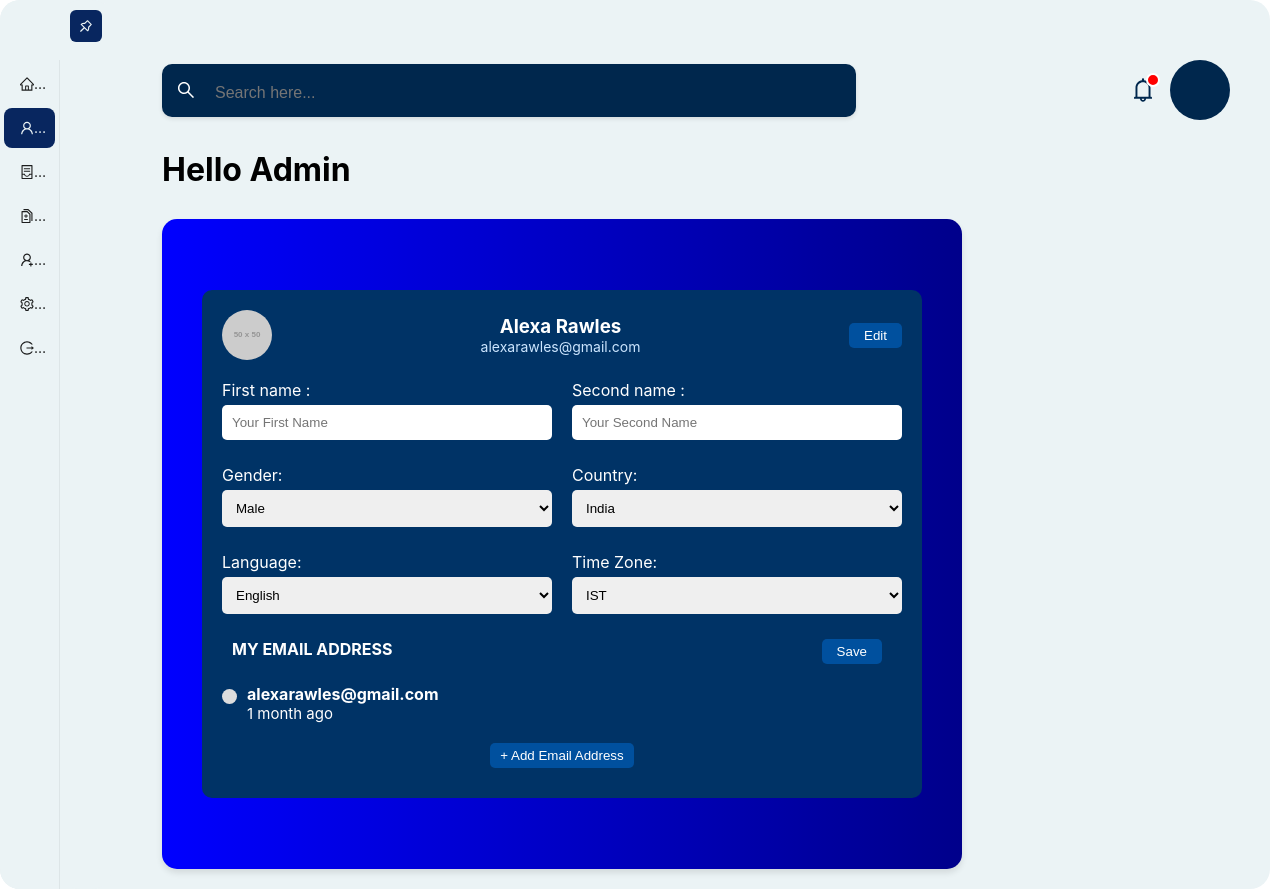
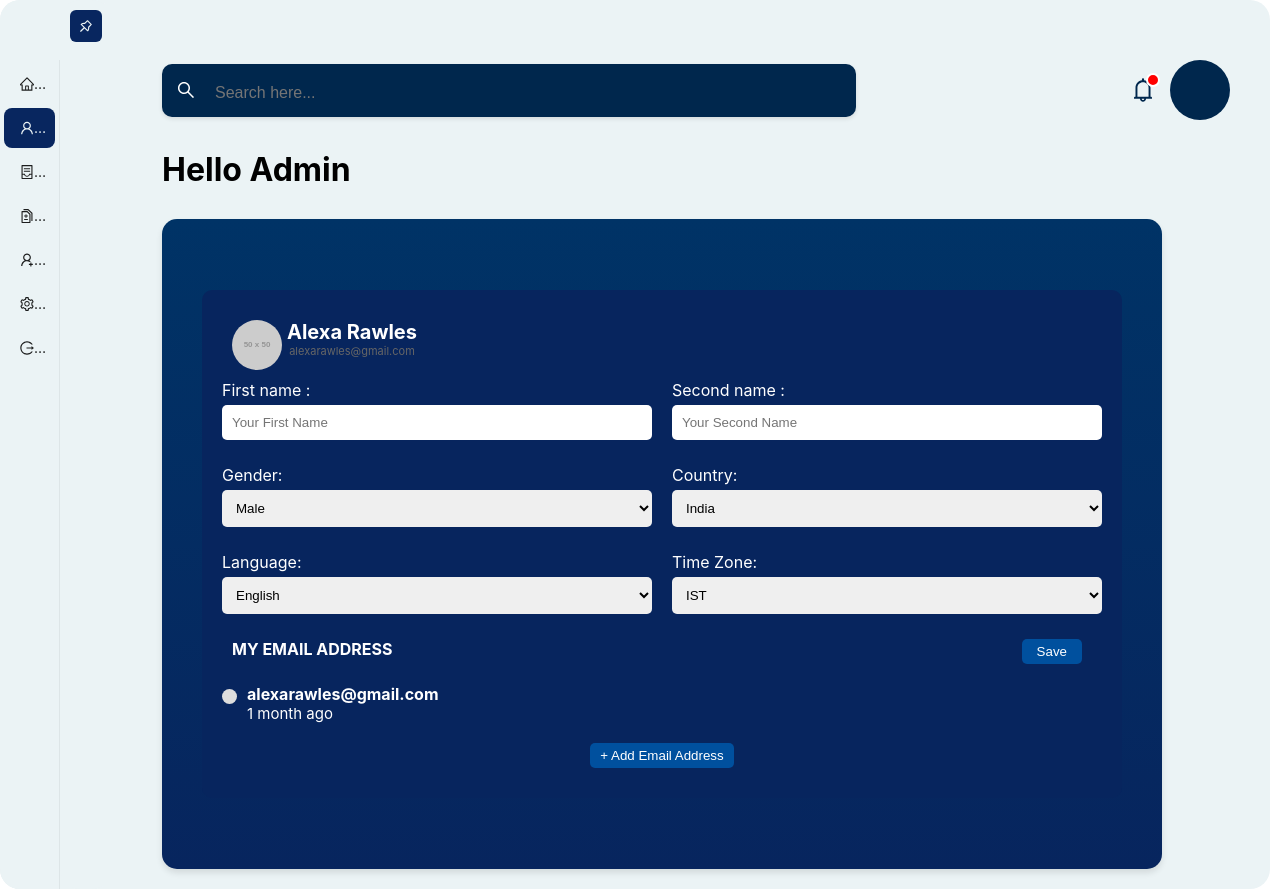
Before and after one commit to adharshSciPy/H1B, a React (Create React App) app in the folder client/: page /profile in a window 1280 px wide. Built offline with nearby package versions, Linux system fonts and the light colour scheme.

Commit message:
profile-update-new

```diff
--- a/client/src/userform/Userform.jsx
+++ b/client/src/userform/Userform.jsx
@@ -22,8 +22,9 @@ function UserForm() {
     <h3>Alexa Rawles</h3>
     <p>alexarawles@gmail.com</p>
   </div>
-          <button className="edit-button">Edit</button>
 </div>
+
+
         <form className="form-grid">
           <label>
             First name  :
--- a/client/src/userform/userform.css
+++ b/client/src/userform/userform.css
@@ -3,8 +3,8 @@
   background-color: #00264d;
   padding: 40px;
   border-radius: 15px;
-  max-width: 800px;
-  width: 90%;
+  max-width: 1000px;
+  width: 100%;
   height: 650px;
   margin-left: 20px;
   /* margin: 50px auto; Centering the box horizontally and adding vertical spacing */
@@ -13,16 +13,17 @@
   align-items: center;
   box-shadow: 0px 4px 6px rgba(0, 0, 0, 0.1);
   margin-top: 30px;
-  background-image: linear-gradient(90deg,blue,darkblue);
+  background-image: linear-gradient(to bottom,#003366,#07255E);
 }
 .head-name{
   margin-top: 20px;
   text-align: left;
   margin-left: 20px;
 }
+
 /* Form container */
 .form-container {
-  background-color: #003366;
+  background-color: #07255E;
   padding: 20px;
   border-radius: 10px;
   color: white;
@@ -33,9 +34,10 @@
 /* Profile header styling */
 .profile-header {
   display: flex;
-  align-items: center;
-  justify-content: space-between;
-  margin-bottom: 20px;
+  align-items: start; /* Vertically aligns all elements */
+  justify-content: start; /* Pushes the button to the far right */
+  gap: 5px; /* Adds spacing between the image and the text */
+  padding: 10px;
 }
 
 .profile-picture {
@@ -44,23 +46,34 @@
   border-radius: 50%;
 }
 
+.profile-info {
+  display: flex;
+  flex-direction: column; /* Stacks name and email vertically */
+}
+
 .profile-info h3 {
   margin: 0;
+  font-size: 20px;
 }
 
 .profile-info p {
   margin: 0;
-  font-size: 14px;
-  color: #cce6ff;
+  font-size: 11px;
+  color: #666;
 }
 
 .edit-button {
-  background-color: #00509e;
+  padding: 8px 12px;
+  border: none;
+  background-color: #007bff;
   color: white;
-  border: none;
   border-radius: 5px;
-  padding: 5px 15px;
   cursor: pointer;
+  font-size: 14px;
+}
+
+.edit-button:hover {
+  background-color: #0056b3;
 }
 
 /* Form grid styling */
```
Lines whose indentation alone changed are shown as unchanged.
